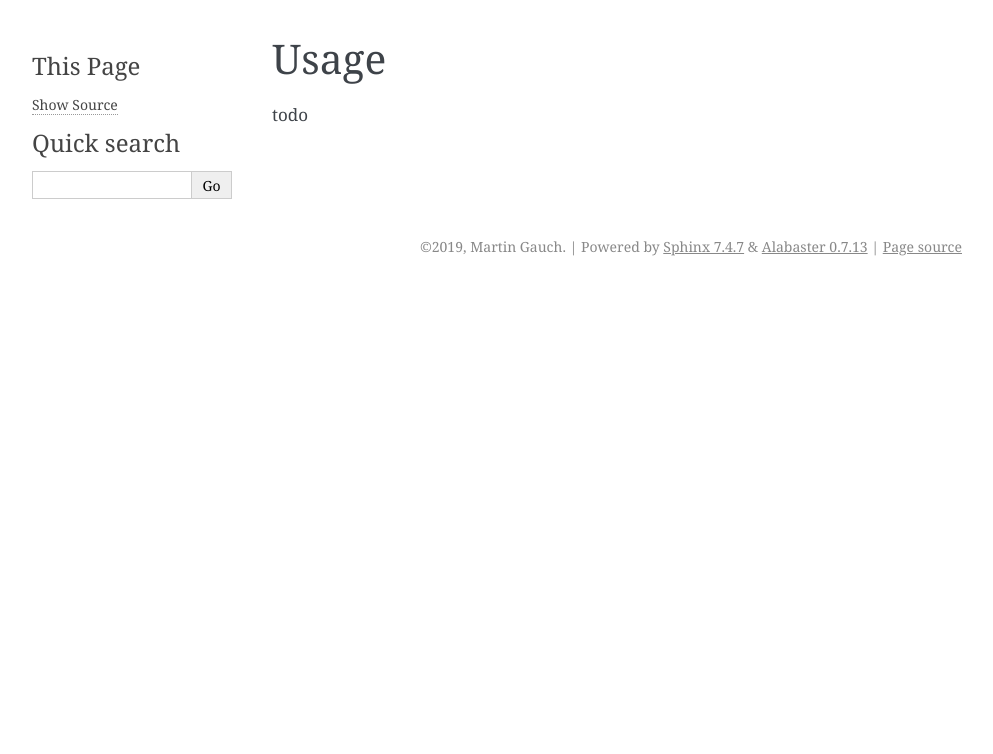
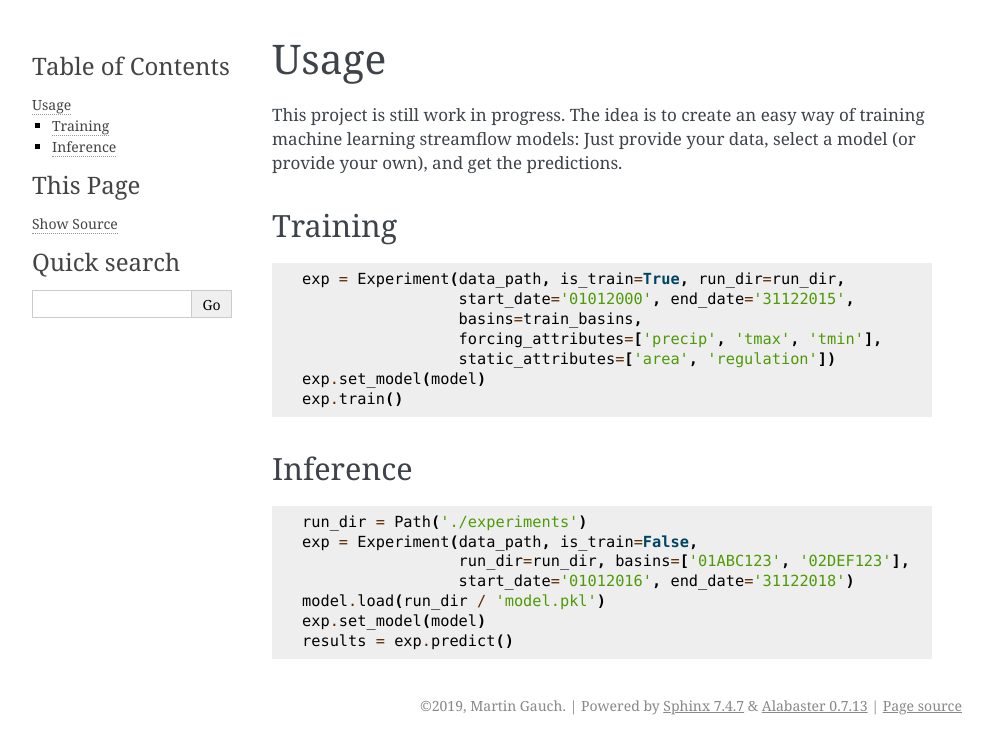
Before and after one commit to gauchm/mlstream, a Sphinx documentation site: the page built from docs/source/usage/usage.rst, in a window 1280 px wide. Shown: the top 754 px of the page, without its empty margins (148-1141 px from the left). Built offline with Sphinx 7.4.7, drawn with Linux system fonts in a browser that asks for light colours.

```diff
--- a/docs/source/usage/usage.rst
+++ b/docs/source/usage/usage.rst
@@ -1,4 +1,28 @@
 Usage
 =====
 
-todo
+This project is still work in progress. The idea is to create an easy way of training machine learning streamflow models: Just provide your data, select a model (or provide your own), and get the predictions.
+
+Training
+--------
+::
+
+  exp = Experiment(data_path, is_train=True, run_dir=run_dir,
+                   start_date='01012000', end_date='31122015',
+                   basins=train_basins,
+                   forcing_attributes=['precip', 'tmax', 'tmin'],
+                   static_attributes=['area', 'regulation'])
+  exp.set_model(model)
+  exp.train()
+
+Inference
+---------
+::
+
+  run_dir = Path('./experiments')
+  exp = Experiment(data_path, is_train=False,
+                   run_dir=run_dir, basins=['01ABC123', '02DEF123'],
+                   start_date='01012016', end_date='31122018')
+  model.load(run_dir / 'model.pkl')
+  exp.set_model(model)
+  results = exp.predict()
--- a/setup.py
+++ b/setup.py
@@ -1,9 +1,11 @@
 from setuptools import setup
 from os import path
+
 
 def readme():
     with open(path.dirname(path.realpath(__file__)) + '/README.md') as f:
         return f.read()
+
 
 setup(name='mlstream',
       version='0.1',
```
Also changed, not shown: README.md (+8 -7 lines), mlstream/__init__.py (+4 -4 lines), 11 other files.
